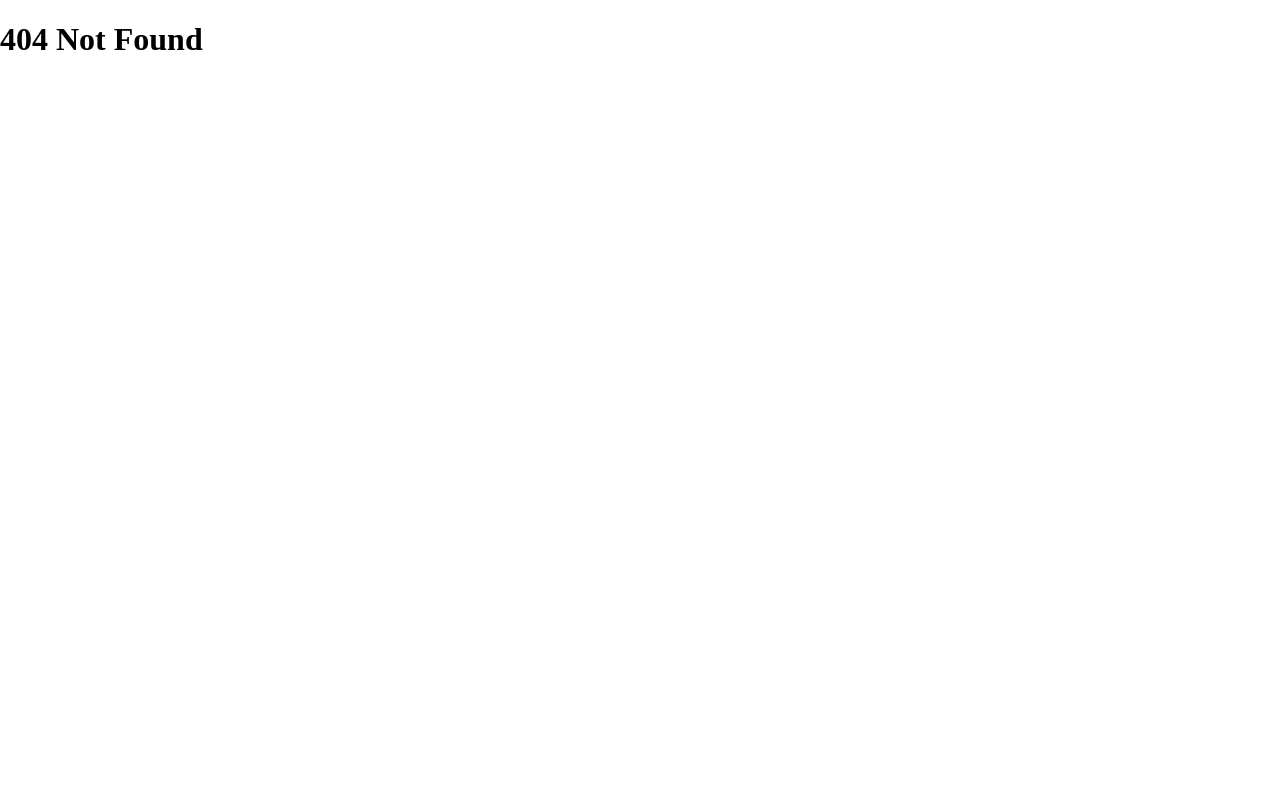
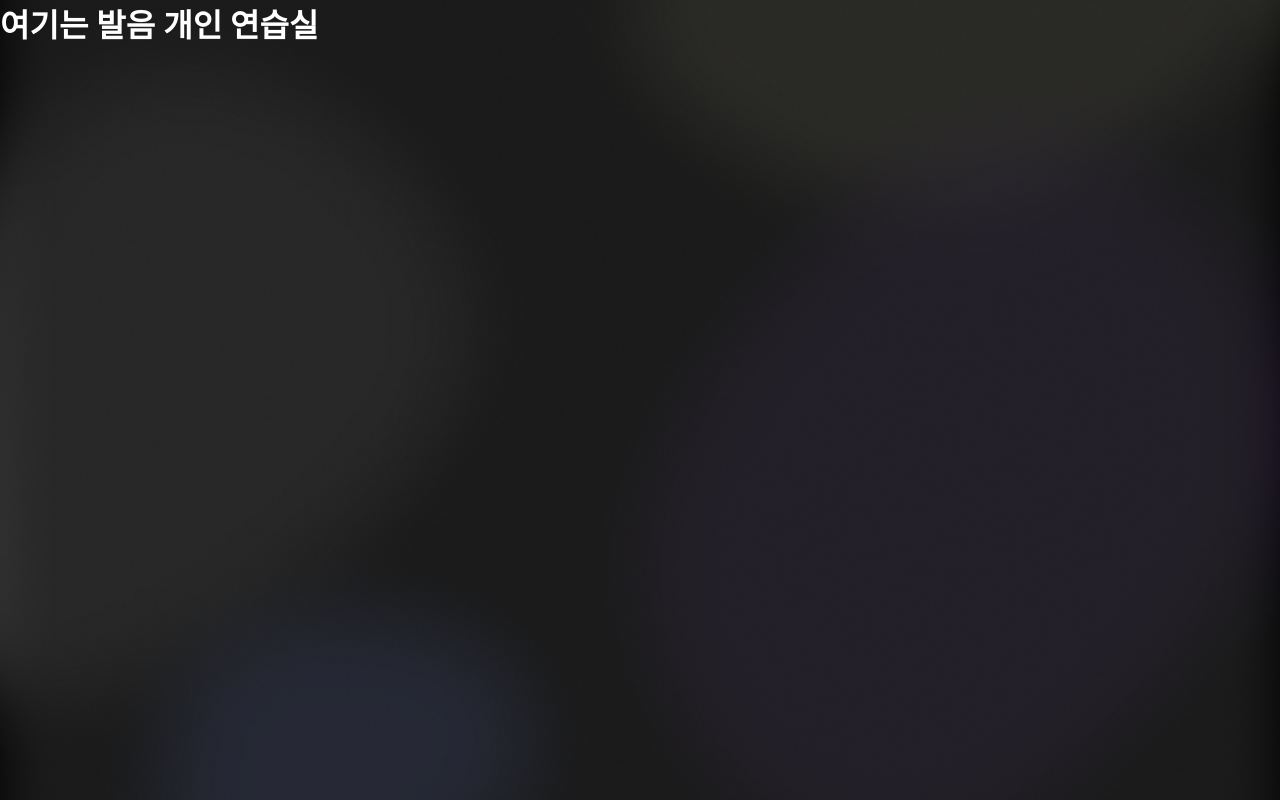
Before and after one commit to swy0123/VOSS, a React (Vite) app in the folder frontend/: page /trainingaccent in a window 1280 px wide. Before the commit this address had no page. Built offline with nearby package versions, Linux system fonts and the light colour scheme.

Commit message:
feat: 각 페이지 개설 S09P12B106-118

```diff
--- a/frontend/src/Router.tsx
+++ b/frontend/src/Router.tsx
@@ -1,10 +1,13 @@
 import { createBrowserRouter, Routes, Route} from "react-router-dom";
 import Header from "./components/Header";
-import Home from "./pages/Home";
-import SelectCategory from "./pages/SelectCategory";
 import Root from "./Root";
 import ErrorComponent from "./components/ErrorComponent";
 import NotFound from "./pages/NotFound"
+import Home from "./pages/Home";
+import SelectCategory from "./pages/SelectCategory";
+import TrainingVoiceAnalysis from "./pages/TrainingVoiceAnalysis";
+import TrainingDubbing from "./pages/TrainingDubbing";
+import TrainingAccent from "./pages/TrainingAccent";
 
 const router = createBrowserRouter([
     {
@@ -21,6 +24,21 @@ const router = createBrowserRouter([
                 element: <SelectCategory/>,
                 errorElement: <ErrorComponent/>,
             },
+            {
+                path:"trainingvoiceanalysis",
+                element: <TrainingVoiceAnalysis/>,
+                errorElement: <ErrorComponent/>,
+            },
+            {
+                path:"trainingdubbing",
+                element: <TrainingDubbing/>,
+                errorElement: <ErrorComponent/>,
+            },
+            {
+                path:"trainingaccent",
+                element: <TrainingAccent/>,
+                errorElement: <ErrorComponent/>,
+            },
         ],
         errorElement: <NotFound/>
     }
--- /dev/null
+++ b/frontend/src/components/BackGroundImg.tsx
@@ -0,0 +1,9 @@
+import styled from 'styled-components';
+
+export const BackGroundImg = styled.div`
+  background: url("/src/assets/BackGroundImg.png") no-repeat;
+  background-size: cover;
+  background-position: center center;
+  height: 100vh;
+  width: 100vw;
+`;
--- a/frontend/src/pages/SelectCategory.tsx
+++ b/frontend/src/pages/SelectCategory.tsx
@@ -1,8 +1,8 @@
 import { useState } from 'react';
 import styled from 'styled-components';
 
-const BackGroundImage = styled.div`
-  background: url("/src/assets/background.jpg") no-repeat;
+const MainImg = styled.div`
+  background: url("/src/assets/MainImg.jpg") no-repeat;
   background-size: cover;
   background-position: center center;
   height: 100vh;
@@ -120,7 +120,7 @@ function SelectCategory () {
 
   return(
     <div>
-      <BackGroundImage>
+      <MainImg>
         <AllCategory>
           <Training
             onMouseEnter={() => setTrainIsShown(true)}
@@ -168,7 +168,7 @@ function SelectCategory () {
             </AllBoard>
           </Community>
         </AllCategory>
-      </BackGroundImage>
+      </MainImg>
     </div>
   )
 }
--- /dev/null
+++ b/frontend/src/pages/TrainingAccent.tsx
@@ -0,0 +1,12 @@
+import { BackGroundImg } from "../components/BackGroundImg"
+
+function TrainingAccent() {
+  return (
+    <div>
+      <BackGroundImg>
+        <h1 style={{margin:'0px', color:'white'}}>여기는 발음 개인 연습실</h1>
+      </BackGroundImg>
+    </div>
+  )
+}
+export default TrainingAccent
--- /dev/null
+++ b/frontend/src/pages/TrainingDubbing.tsx
@@ -0,0 +1,12 @@
+import { BackGroundImg } from '../components/BackGroundImg';
+
+function TrainingDubbing() {
+  return (
+    <div>
+      <BackGroundImg>
+        <h1 style={{margin:'0px', color:'white'}}>여기는 더빙 개인 연습실</h1>
+      </BackGroundImg>
+    </div>
+  )
+}
+export default TrainingDubbing
--- /dev/null
+++ b/frontend/src/pages/TrainingVoiceAnalysis.tsx
@@ -0,0 +1,13 @@
+import styled from 'styled-components';
+import { BackGroundImg } from '../components/BackGroundImg';
+
+function TrainingVoiceAnalysis() {
+  return (
+    <div>
+      <BackGroundImg>
+        <h1 style={{margin:'0px', color:'white'}}>여기는 목소리 분석 개인 연습실</h1>
+      </BackGroundImg>
+    </div>
+  )
+}
+export default TrainingVoiceAnalysis
```
Also changed, not shown: frontend/src/assets/BackGroundImg.png (added), frontend/src/assets/background.jpg (deleted).
